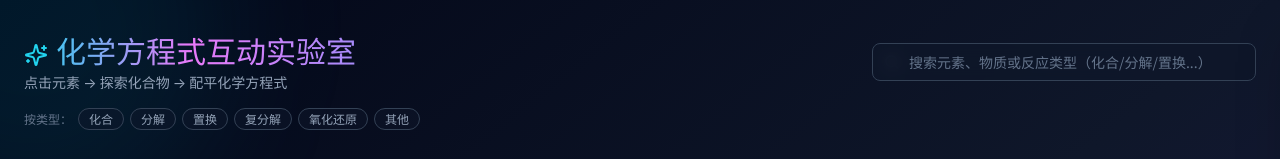
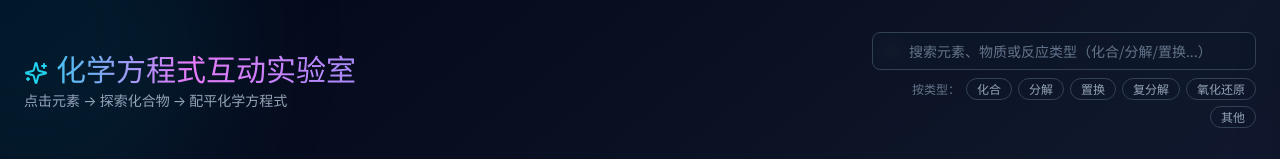
Before and after one commit to shitou-git/math, a React (Vite) app in the folder chem-lab/: page /#/ in a window 1280 px wide. Shown: the top 159 px of the page. Built offline with nearby package versions, Linux system fonts and the light colour scheme; no server answers.

Commit message:
fix: align type-filter buttons under search bar on PC

```diff
--- a/chem-lab/src/pages/Home.tsx
+++ b/chem-lab/src/pages/Home.tsx
@@ -207,8 +207,8 @@ export default function Home() {
             </p>
           </div>
 
-          <div className="flex w-full items-center gap-2 md:w-96">
-            <div className="relative flex-1">
+          <div className="flex w-full flex-col items-end gap-2 md:w-96">
+            <div className="relative w-full">
               <Search className="absolute left-3 top-1/2 h-4 w-4 -translate-y-1/2 text-slate-500" />
               <input
                 type="text"
@@ -218,10 +218,8 @@ export default function Home() {
                 className="w-full rounded-lg border border-slate-700 bg-slate-900/70 py-2 pl-9 pr-3 text-sm text-slate-200 placeholder-slate-500 backdrop-blur focus:border-cyan-500 focus:outline-none focus:ring-1 focus:ring-cyan-500"
               />
             </div>
-          </div>
-        </div>
 
-        <div className="flex flex-wrap items-center gap-1.5">
+            <div className="flex flex-wrap items-center justify-end gap-1.5">
               <span className="text-xs text-slate-500">按类型：</span>
               {REACTION_TYPES.map((t) => (
                 <button
@@ -238,6 +236,8 @@ export default function Home() {
                   {t}
                 </button>
               ))}
+            </div>
+          </div>
         </div>
       </header>
 
```
Lines whose indentation alone changed are shown as unchanged.
